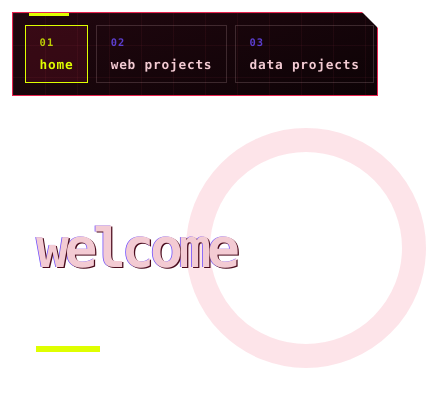
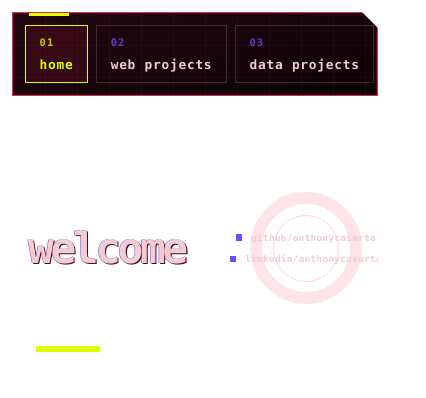
Before and after one commit to anthonycasarta/portfolio-website, a React (Vite) app in the folder client/: page / in a window 390 px wide. Shown: the top 398 px of the page, 426 px wide, since content can reach past the window. Built offline with nearby package versions, Linux system fonts and the light colour scheme.

Commit message:
add links to socials in hero section

```diff
--- a/client/src/pages/home/HomePage.css
+++ b/client/src/pages/home/HomePage.css
@@ -1,7 +1,9 @@
 .home-page {
     --red-signal: #e8234f;
+    --red-bright: #ff5375;
     --red-light: #f3cbd3;
     --red-dark: #4a0c1d;
+    --red-deep: #21070f;
     --acid-yellow: #dfff00;
     --signal-purple: #6c4cff;
 
@@ -11,16 +13,16 @@
     width: 100%;
 }
 
-.home-page>h1 {
+.home-hero {
     position: relative;
-    isolation: isolate;
-    display: flex;
+    display: grid;
+    grid-template-columns: minmax(0, 1fr) auto;
     align-items: center;
+    gap: clamp(1rem, 4vw, 4rem);
     min-height: clamp(18rem, 38vh, 28rem);
-    margin: 0;
     padding: clamp(2rem, 5vw, 4rem);
     box-sizing: border-box;
-    color: var(--red-light);
+    overflow: hidden;
     font-family:
         "SFMono-Regular",
         "Cascadia Code",
@@ -29,6 +31,15 @@
         "Liberation Mono",
         "Courier New",
         monospace;
+    font-variant-ligatures: none;
+}
+
+.home-hero h1 {
+    position: relative;
+    z-index: 1;
+    margin: 0;
+    color: var(--red-light);
+    font-family: inherit;
     font-size: clamp(3rem, 9vw, 7rem);
     font-weight: 700;
     line-height: 0.85;
@@ -40,20 +51,7 @@
         -0.012em 0 var(--signal-purple);
 }
 
-.home-page>h1::before {
-    content: "";
-    position: absolute;
-    z-index: -1;
-    top: 50%;
-    right: clamp(2rem, 8vw, 8rem);
-    width: clamp(10rem, 24vw, 20rem);
-    aspect-ratio: 1;
-    border: clamp(1rem, 3vw, 3rem) solid rgba(232, 35, 79, 0.12);
-    border-radius: 50%;
-    transform: translateY(-50%);
-}
-
-.home-page>h1::after {
+.home-hero::after {
     content: "";
     position: absolute;
     left: clamp(2rem, 5vw, 4rem);
@@ -61,6 +59,70 @@
     width: clamp(4rem, 12vw, 9rem);
     height: 0.4rem;
     background-color: var(--acid-yellow);
+}
+
+.home-hero__socials {
+    position: relative;
+    display: flex;
+    flex-direction: column;
+    align-items: center;
+    justify-content: center;
+    gap: 0.75rem;
+    width: clamp(10rem, 24vw, 20rem);
+    aspect-ratio: 1;
+    box-sizing: border-box;
+    border: clamp(1rem, 3vw, 3rem) solid rgba(232, 35, 79, 0.12);
+    border-radius: 50%;
+}
+
+.home-hero__socials::before {
+    content: "";
+    position: absolute;
+    inset: 12%;
+    border: 1px solid rgba(232, 35, 79, 0.2);
+    border-radius: 50%;
+    pointer-events: none;
+}
+
+.home-hero__socials a {
+    position: relative;
+    z-index: 1;
+    display: flex;
+    align-items: center;
+    gap: 0.55rem;
+    color: var(--red-light);
+    font-family: inherit;
+    font-size: clamp(0.7rem, 1.2vw, 0.9rem);
+    font-weight: 700;
+    line-height: 1;
+    letter-spacing: 0.08em;
+    text-decoration: none;
+    text-transform: lowercase;
+    transition:
+        color 160ms ease,
+        transform 160ms ease;
+}
+
+.home-hero__socials a::before {
+    content: "";
+    width: 0.4rem;
+    height: 0.4rem;
+    background-color: var(--signal-purple);
+}
+
+.home-hero__socials a:hover {
+    color: var(--acid-yellow);
+    transform: translateX(0.25rem);
+}
+
+.home-hero__socials a:hover::before {
+    background-color: var(--acid-yellow);
+}
+
+.home-hero__socials a:focus-visible {
+    color: var(--acid-yellow);
+    outline: 2px solid var(--acid-yellow);
+    outline-offset: 4px;
 }
 
 .home-page>div {
@@ -72,21 +134,60 @@
         gap: 1.5rem;
     }
 
-    .home-page>h1 {
+    .home-hero {
+        grid-template-columns: minmax(0, 1fr) auto;
         min-height: 16rem;
+        gap: 0.75rem;
         padding: 2.5rem 1.5rem;
-        font-size: clamp(2.75rem, 14vw, 4.5rem);
     }
 
-    .home-page>h1::before {
-        right: -3rem;
-        width: 12rem;
-        border-width: 1.5rem;
+    .home-hero h1 {
+        font-size: clamp(2.5rem, 12vw, 4rem);
+        white-space: nowrap;
     }
 
-    .home-page>h1::after {
+    .home-hero__socials {
+        width: clamp(7.5rem, 28vw, 10rem);
+        border-width: 1rem;
+    }
+
+    .home-hero__socials a {
+        font-size: 0.65rem;
+    }
+
+    .home-hero::after {
         left: 1.5rem;
         bottom: 1.5rem;
         width: 4rem;
     }
 }
+
+@media (max-width: 420px) {
+    .home-hero {
+        padding-inline: 1rem;
+    }
+
+    .home-hero h1 {
+        font-size: clamp(2.25rem, 11vw, 3rem);
+    }
+
+    .home-hero__socials {
+        width: 7rem;
+        border-width: 0.75rem;
+    }
+
+    .home-hero__socials a {
+        font-size: 0.58rem;
+        letter-spacing: 0.04em;
+    }
+}
+
+@media (prefers-reduced-motion: reduce) {
+    .home-hero__socials a {
+        transition: none;
+    }
+
+    .home-hero__socials a:hover {
+        transform: none;
+    }
+}
--- a/client/src/pages/home/HomePage.tsx
+++ b/client/src/pages/home/HomePage.tsx
@@ -1,10 +1,35 @@
 import { RecentProjects } from "./home-features";
 import "./HomePage.css";
 
+const SOCIAL_LINKS = [
+  {
+    label: "github/anthonycasarta",
+    href: "https://github.com/your-username",
+  },
+  {
+    label: "linkedin/anthonycasarta",
+    href: "https://linkedin.com/in/your-profile",
+  },
+];
 export const HomePage = () => {
   return (
     <div className="home-page">
-      <h1>Welcome</h1>
+      <section className="home-hero" aria-labelledby="home-hero-title">
+        <h1 id="home-hero-title">Welcome</h1>
+
+        <nav className="home-hero__socials" aria-label="Social media profiles">
+          {SOCIAL_LINKS.map((link) => (
+            <a
+              key={link.label}
+              href={link.href}
+              target="_blank"
+              rel="noreferrer"
+            >
+              {link.label}
+            </a>
+          ))}
+        </nav>
+      </section>
       <div>
         <RecentProjects />
       </div>
```
